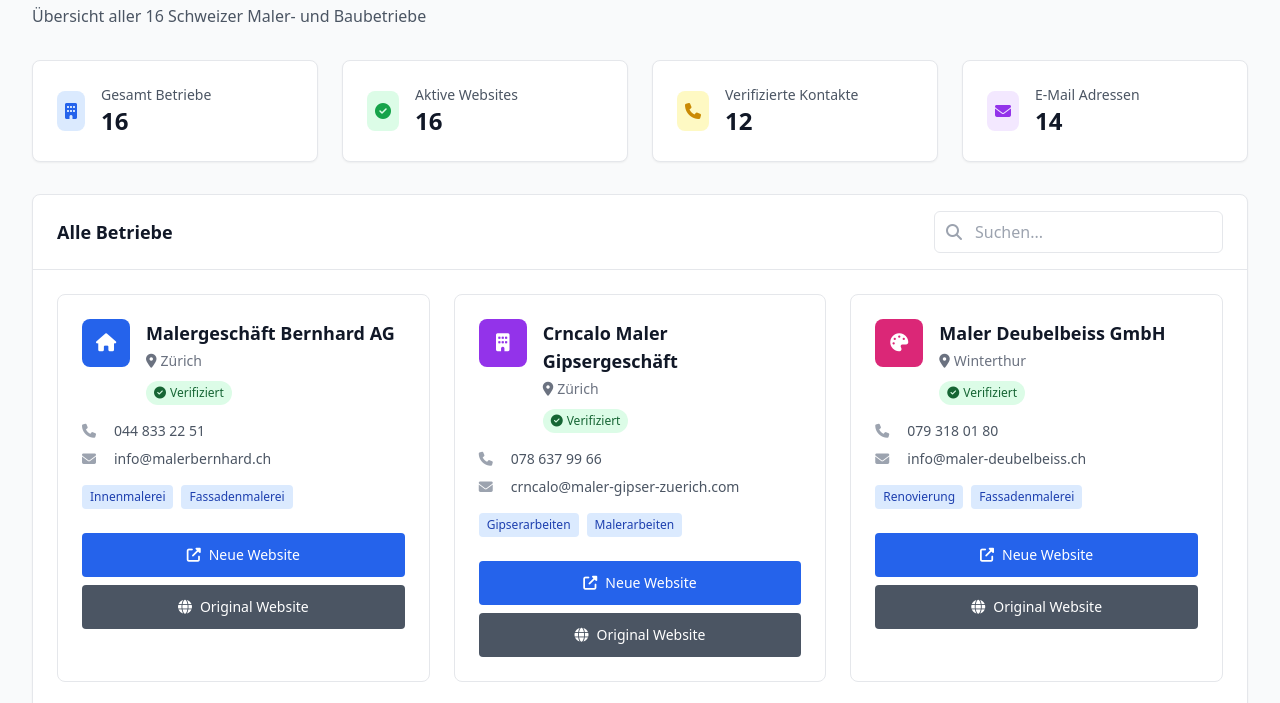
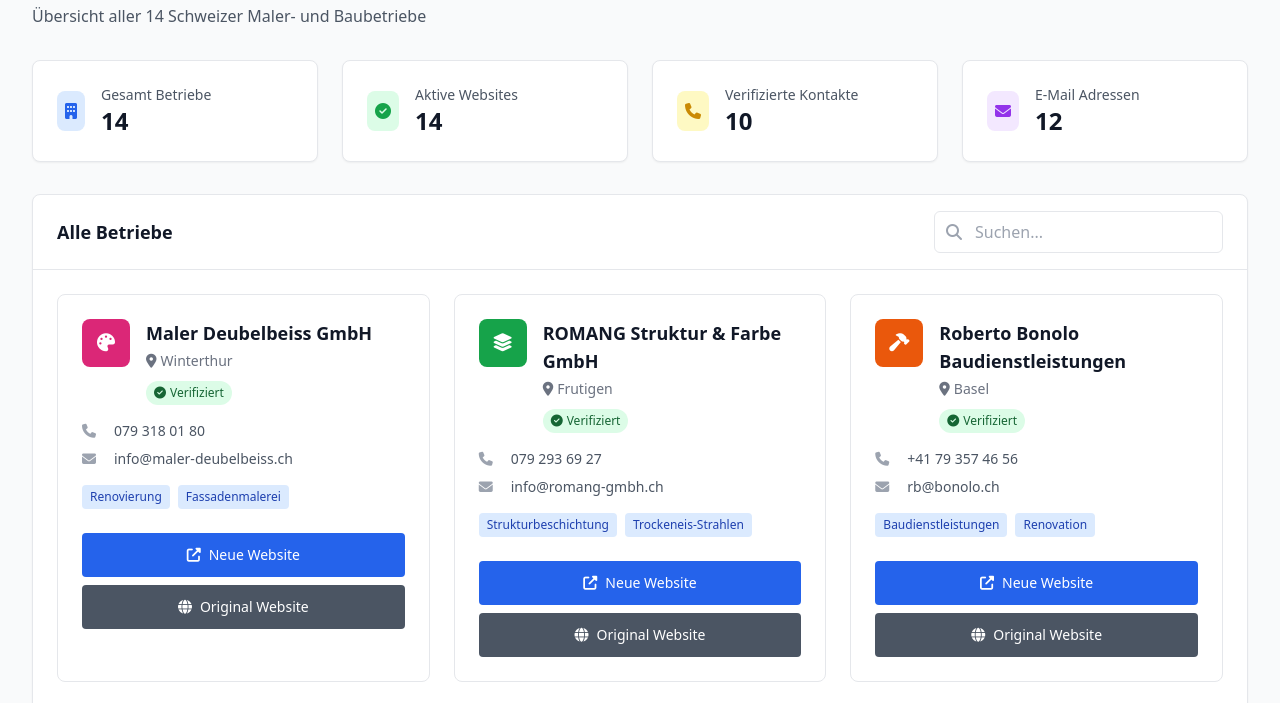
Before and after one commit to mironpuzanov/swiss-painter-websites, a website: page index.html in a window 1280 px wide. Shown: the part 72-775 px from the top of the page. Drawn offline with nearby package versions, Linux system fonts and the light colour scheme.

Commit message:
Remove first two companies from dashboard

```diff
--- a/index.html
+++ b/index.html
@@ -12,7 +12,7 @@
     <main class="max-w-7xl mx-auto">
         <div class="mb-8">
             <h1 class="text-3xl font-bold text-gray-900 mb-2">Maler Betriebe</h1>
-            <p class="text-gray-600">Übersicht aller 16 Schweizer Maler- und Baubetriebe</p>
+            <p class="text-gray-600">Übersicht aller 14 Schweizer Maler- und Baubetriebe</p>
         </div>
 
         <!-- Stats Overview -->
@@ -24,7 +24,7 @@
                     </div>
                     <div class="ml-4">
                         <p class="text-sm font-medium text-gray-600">Gesamt Betriebe</p>
-                        <p class="text-2xl font-bold text-gray-900">16</p>
+                        <p class="text-2xl font-bold text-gray-900">14</p>
                     </div>
                 </div>
             </div>
@@ -36,7 +36,7 @@
                     </div>
                     <div class="ml-4">
                         <p class="text-sm font-medium text-gray-600">Aktive Websites</p>
-                        <p class="text-2xl font-bold text-gray-900">16</p>
+                        <p class="text-2xl font-bold text-gray-900">14</p>
                     </div>
                 </div>
             </div>
@@ -48,7 +48,7 @@
                     </div>
                     <div class="ml-4">
                         <p class="text-sm font-medium text-gray-600">Verifizierte Kontakte</p>
-                        <p class="text-2xl font-bold text-gray-900">12</p>
+                        <p class="text-2xl font-bold text-gray-900">10</p>
                     </div>
                 </div>
             </div>
@@ -60,7 +60,7 @@
                     </div>
                     <div class="ml-4">
                         <p class="text-sm font-medium text-gray-600">E-Mail Adressen</p>
-                        <p class="text-2xl font-bold text-gray-900">14</p>
+                        <p class="text-2xl font-bold text-gray-900">12</p>
                     </div>
                 </div>
             </div>
@@ -88,30 +88,6 @@
 
     <script>
         const companies = [
-            {
-                name: "Malergeschäft Bernhard AG",
-                location: "Zürich",
-                phone: "044 833 22 51",
-                email: "info@malerbernhard.ch",
-                status: "verified",
-                specialties: ["Innenmalerei", "Fassadenmalerei"],
-                folder: "malerbernhard",
-                originalUrl: "https://www.malerbernhard.ch/de/home",
-                icon: "fas fa-home",
-                color: "bg-blue-600"
-            },
-            {
-                name: "Crncalo Maler Gipsergeschäft",
-                location: "Zürich",
-                phone: "078 637 99 66",
-                email: "crncalo@maler-gipser-zuerich.com",
-                status: "verified",
-                specialties: ["Gipserarbeiten", "Malerarbeiten"],
-                folder: "crncalo",
-                originalUrl: "https://www.maler-gipser-zuerich.com/",
-                icon: "fas fa-building",
-                color: "bg-purple-600"
-            },
             {
                 name: "Maler Deubelbeiss GmbH",
                 location: "Winterthur",
@@ -233,7 +209,7 @@
                 color: "bg-purple-600"
             },
             {
-                name: "Maler Beez AG",
+                name: "Malerbeez AG",
                 location: "Arosa",
                 phone: "+41 81 356 54 45",
                 email: "mail@maler-beez.ch",
```
Also changed, not shown: vercel.json.
